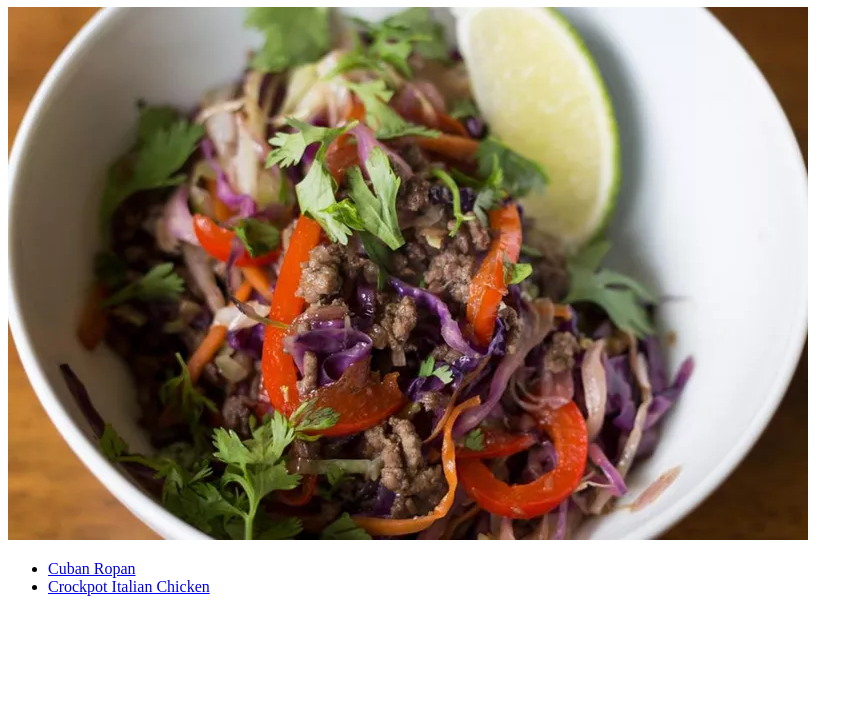
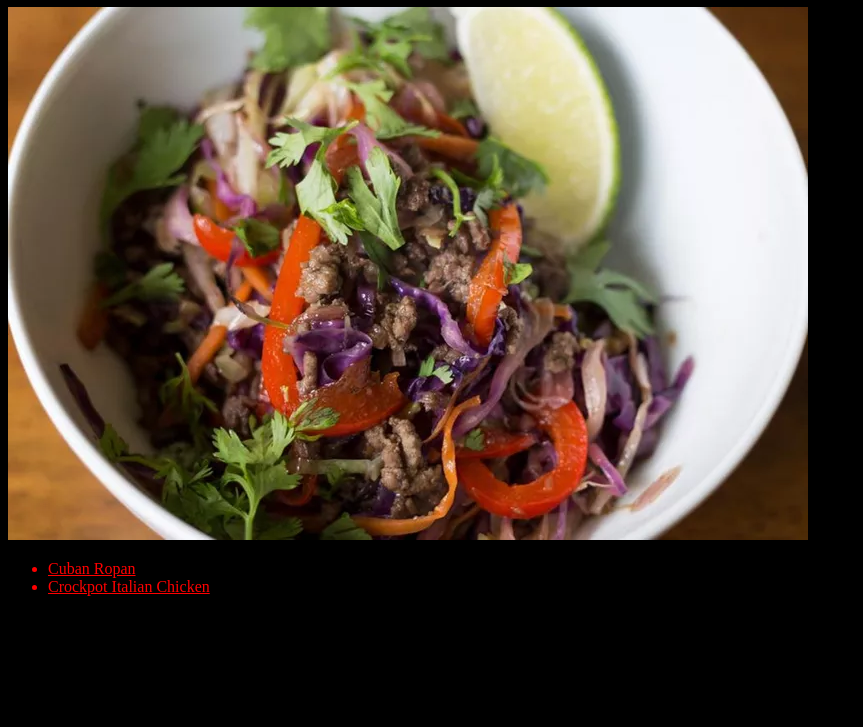
Before and after one commit to ketan0919/odin-recepies, a plain HTML site: page index.html in a window 1280 px wide. Shown: the part 73-800 px from the top of the page, without its empty margins (0-863 px from the left). Drawn offline with Linux system fonts and the light colour scheme.

Commit message:
try css colors index.html

```diff
--- a/index.html
+++ b/index.html
@@ -3,6 +3,11 @@
     <head>
         <meta charset="utf 8">
         <title>Project</title>
+        <style>
+            *{
+                background-color:black;
+                color:red;
+        </style>
     </head>
     <body>
         <h1>Odin Recipes</h1>
```
